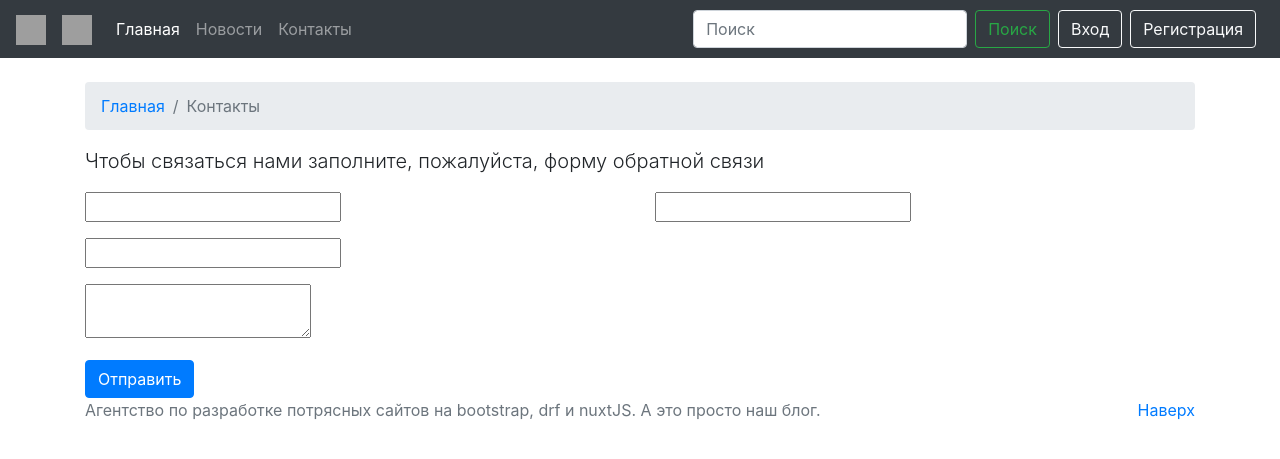
After one commit to shlom41k/z63_final, a Django app: template src/final_prj/contacts_app/templates/contacts_app/contacts.html in a window 1280 px wide. The commit adds this page. Shown: the top 459 px of the page. Run offline with Django 4.2, Linux system fonts and the light colour scheme; the template is opened without the code that fills it: most values are stand-ins (such as "Sample title", 1, 10 or a date in 2020); form fields are guessed from the names that the template uses; some libraries are stand-ins or nearby versions; grey boxes are pictures that could not be loaded.

Commit message:
Created contacts_app. Added FeedbackView.

```diff
--- /dev/null
+++ b/src/final_prj/contacts_app/templates/contacts_app/contacts.html
@@ -0,0 +1,84 @@
+{% extends 'templates/base.html' %}
+
+
+{% load static %}
+
+<!--Title-->
+{% block title %} Обратная связь {% endblock %}
+
+<!--Header-->
+{% block header %}
+    {% include 'templates/block/header.html' %}
+{% endblock %}
+
+<!--Content-->
+{% block content %}
+<div class="container">
+    <div class="row">
+        <div class="col-lg-12">
+            <nav aria-label="breadcrumb" class="mt-4">
+                <ol class="breadcrumb">
+                    <li class="breadcrumb-item"><a href="{% url 'index' %}">Главная</a></li>
+                    <li class="breadcrumb-item active" aria-current="page">Контакты</li>
+                </ol>
+            </nav>
+            <p class="lead">Чтобы связаться нами заполните, пожалуйста, форму обратной связи</p>
+            {{ hello.q }}
+            {% if form.errors %}
+                {% for field in form %}
+                    {% for error in field.errors %}
+                        <div class="alert alert-danger">
+                            <strong>{{ error|escape }}</strong>
+                        </div>
+                    {% endfor %}
+                {% endfor %}
+                {% for error in form.non_field_errors %}
+                    <div class="alert alert-danger">
+                        <strong>{{ error|escape }}</strong>
+                    </div>
+                {% endfor %}
+            {% endif %}
+
+            <form name="contact-form" method="post" action="{% url 'contacts' %}">
+                {% csrf_token %}
+                <div class="row">
+                    <div class="col-md-6">
+                        <div class="md-form mb-0">
+                            <label for="name" class="sr-only">Ваше имя</label>
+                            {{ form.name }}
+                        </div>
+                    </div>
+                    <div class="col-md-6">
+                        <div class="md-form mb-0">
+                            <label for="email" class="sr-only">Ваша почта</label>
+                            {{ form.email }}
+                        </div>
+                    </div>
+                </div>
+
+                <div class="row mt-3">
+                    <div class="col-md-12">
+                        <div class="md-form mb-0">
+                            <label for="subject" class="sr-only">Тема</label>
+                            {{ form.subject }}
+                        </div>
+                    </div>
+                </div>
+
+                <div class="row mt-3">
+                    <div class="col-md-12">
+                        <div class="md-form">
+                            <label for="message" class="sr-only">Ваше сообщение</label>
+                            {{ form.message }}
+                        </div>
+                    </div>
+                </div>
+                <div class="text-center text-md-left mt-3">
+                    <button class="btn btn-primary" type="submit">Отправить</button>
+                </div>
+            </form>
+
+        </div>
+    </div>
+</div>
+{% endblock %}
--- /dev/null
+++ b/src/final_prj/contacts_app/urls.py
@@ -0,0 +1,11 @@
+# contacts_app.urls file
+
+from django.urls import path
+
+from .views import FeedBackView, SuccessView
+
+
+urlpatterns = [
+    path("", FeedBackView.as_view(), name="contacts"),
+    path("success/", SuccessView.as_view(), name="success"),
+]
--- a/src/final_prj/final_prj/urls.py
+++ b/src/final_prj/final_prj/urls.py
@@ -21,7 +21,10 @@ from django.conf.urls.static import static
 
 urlpatterns = [
     path('admin/', admin.site.urls),
+
     path('', include("auth_app.urls")),
     path('news/', include("news.urls")),
+    path('contacts/', include("contacts_app.urls")),
+
     path("ckeditor/", include('ckeditor_uploader.urls')),
 ] + static(settings.MEDIA_URL, document_root=settings.MEDIA_ROOT)
--- a/src/final_prj/templates/block/navbar.html
+++ b/src/final_prj/templates/block/navbar.html
@@ -23,7 +23,7 @@
         <a href="{% url 'news_index' %}" class="nav-link">Новости</a>
       </li>
       <li class="nav-item ">
-        <a href="#" class="nav-link">Контакты</a>
+        <a href="{% url 'contacts' %}" class="nav-link">Контакты</a>
       </li>
     </ul>
 
```
Also changed, not shown: src/final_prj/contacts_app/forms.py (added, +41 -0 lines), src/final_prj/contacts_app/templates/contacts_app/success.html (added, +26 -0 lines), src/final_prj/final_prj/settings.py (+9 -0 lines).
